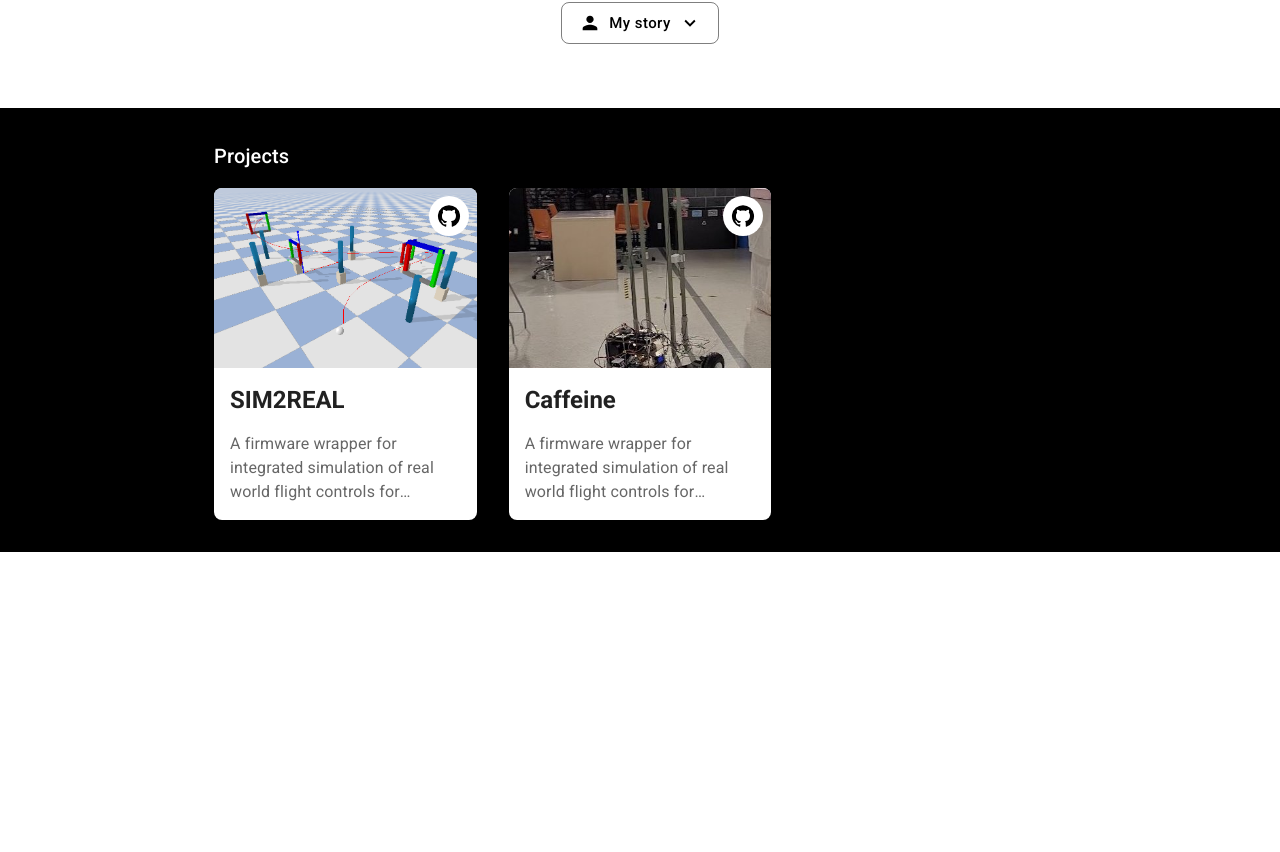
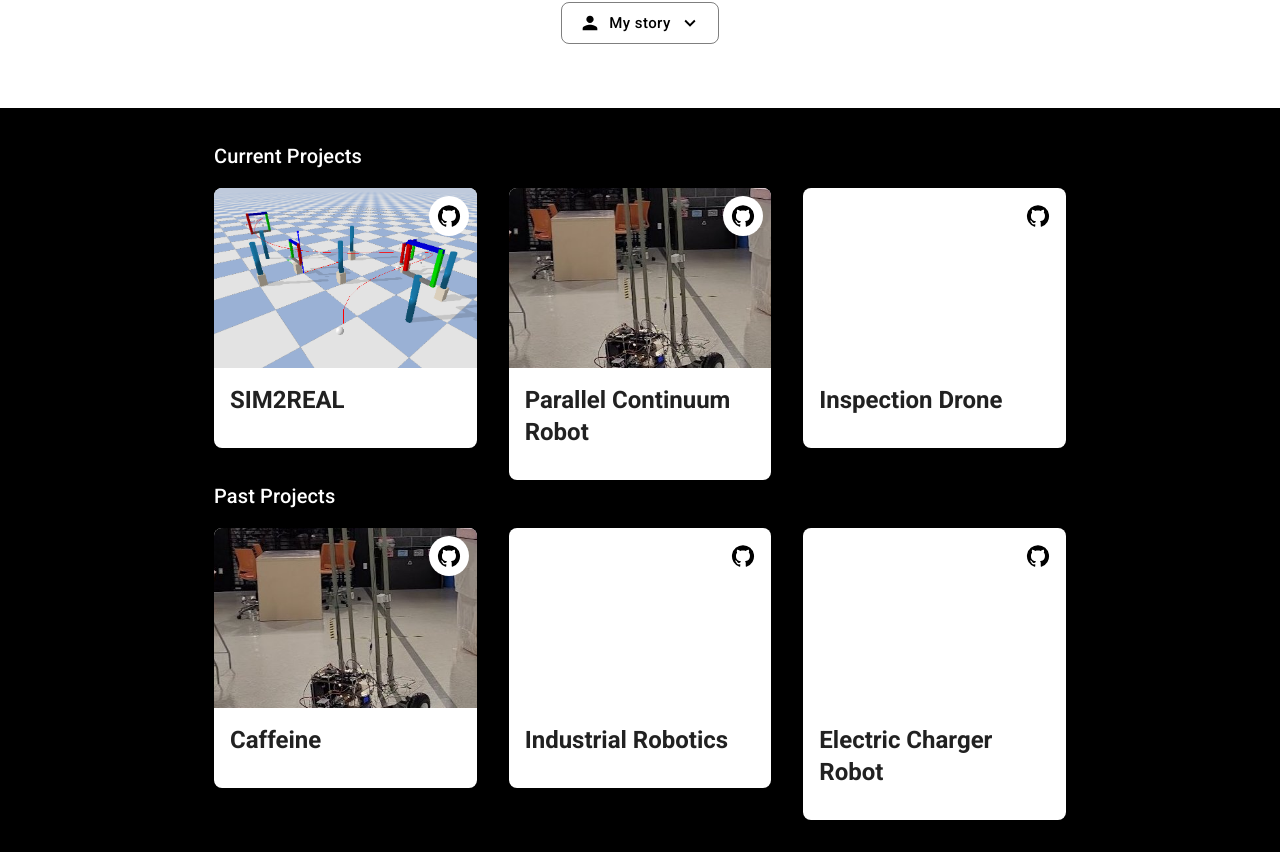
Before and after one commit to spencerteetaert/spencerteetaert.github.io, a React (Vite) app: page / in a window 1280 px wide. Shown: the part 704-1556 px from the top of the page. Before the commit the page ends 1256 px from the top, so only its background shows below. Built offline with nearby package versions, Linux system fonts and the light colour scheme.

Commit message:
Initial project update

```diff
--- a/src/components/Projects.tsx
+++ b/src/components/Projects.tsx
@@ -1,5 +1,5 @@
 import { Typography, Box, Container, Grid } from '@mui/material'
-import { projects } from '@/config';
+import { past_projects, current_projects } from '@/config';
 import { ProjectCard } from './ProjectCard';
 
 export const Projects = () => {
@@ -13,9 +13,17 @@ export const Projects = () => {
             }}
         >
             <Container maxWidth='md'>
-                <Typography mb={2} variant='h6'>Projects</Typography>
+                <Typography mb={2} variant='h6'>Current Projects</Typography>
                 <Grid container spacing={4}>
-                    {projects.map(project => (
+                    {current_projects.map(project => (
+                        <Grid key={project.title} item xs={12} sm={6} md={4}>
+                            <ProjectCard project={project} />
+                        </Grid>
+                    ))}
+                </Grid>
+                <Typography mb={2} variant='h6'>Past Projects</Typography>
+                <Grid container spacing={4}>
+                    {past_projects.map(project => (
                         <Grid key={project.title} item xs={12} sm={6} md={4}>
                             <ProjectCard project={project} />
                         </Grid>
--- a/src/config/index.ts
+++ b/src/config/index.ts
@@ -9,13 +9,13 @@ export const config = {
 }
 
 // TODO: add projects
-export const projects: Project[] = [
+export const current_projects: Project[] = [
     {
         title: "SIM2REAL",
         bannerImg: sim2RealImg,
-        subTitle: "Learning based controller for a parallel continuum robot",
+        subTitle: "Pipeline for zero-shot sim to real transfer of drone controllers",
         repoUrl: "https://github.com/utiasDSL/safe-control-gym/tree/beta-iros-competition",
-        description: "A firmware wrapper for integrated simulation of real world flight controls for CrazyFlie2.0 drones enabling copy-paste controller implementation.",
+        description: "",
         sections: [
             {
                 header: "Background",
@@ -28,9 +28,35 @@ export const projects: Project[] = [
         ]
     },
     {
+        title: "Parallel Continuum Robot",
+        bannerImg: caffeineImg,
+        subTitle: "Learning-Based Control for Tendon Driven Parallel Continuum Robot",
+        repoUrl: "https://github.com/spencerteetaert/pcr_control",
+        description: "",
+    },
+    {
+        title: "Inspection Drone",
+        subTitle: "Fourth year robotics capstone. More coming soon!",
+        repoUrl: "",
+        description: "",
+    },
+];
+
+export const past_projects: Project[] = [
+    {
         title: "Caffeine",
         bannerImg: caffeineImg,
-        repoUrl: "https://github.com/utiasDSL/safe-control-gym/tree/beta-iros-competition",
-        description: "A firmware wrapper for integrated simulation of real world flight controls for CrazyFlie2.0 drones enabling copy-paste controller implementation.",
+        repoUrl: "",
+        description: "",
+    },
+    {
+        title: "Industrial Robotics",
+        repoUrl: "",
+        description: "",
+    },
+    {
+        title: "Electric Charger Robot",
+        repoUrl: "",
+        description: "",
     },
 ];
```
